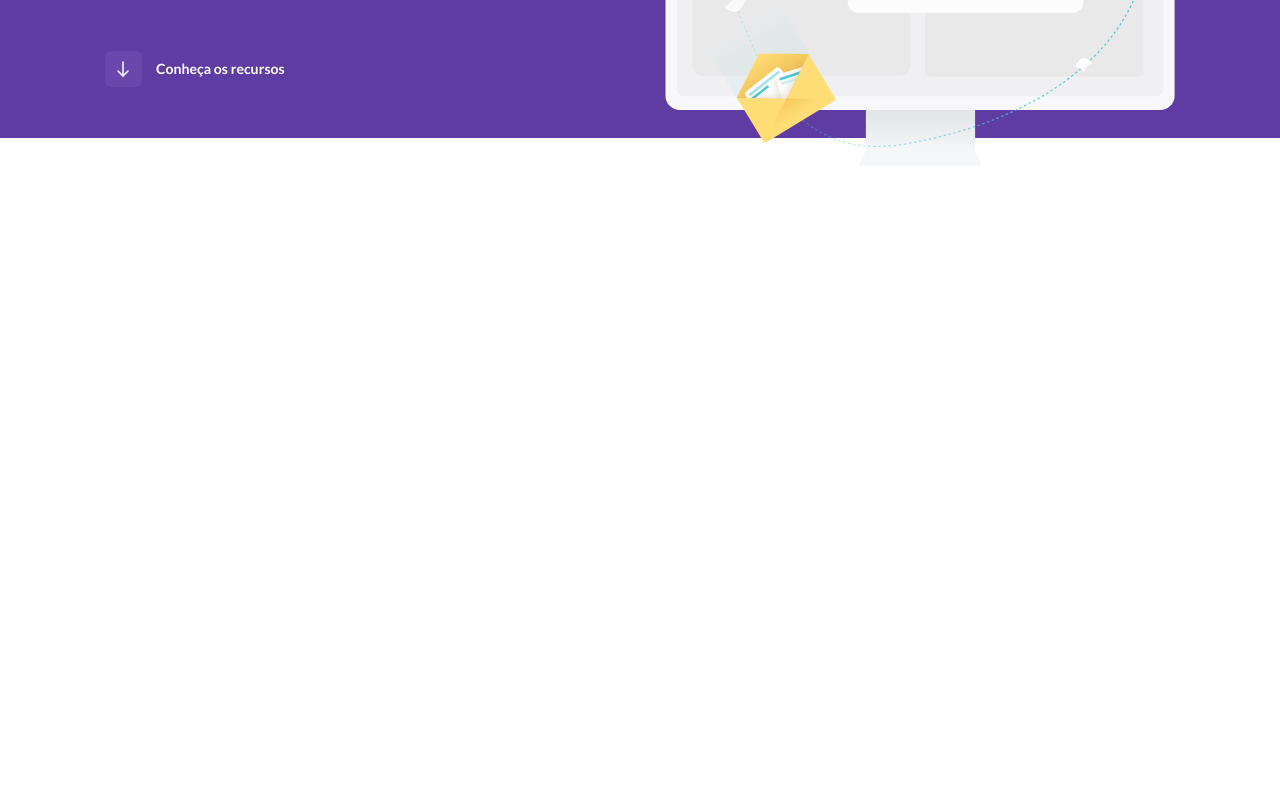
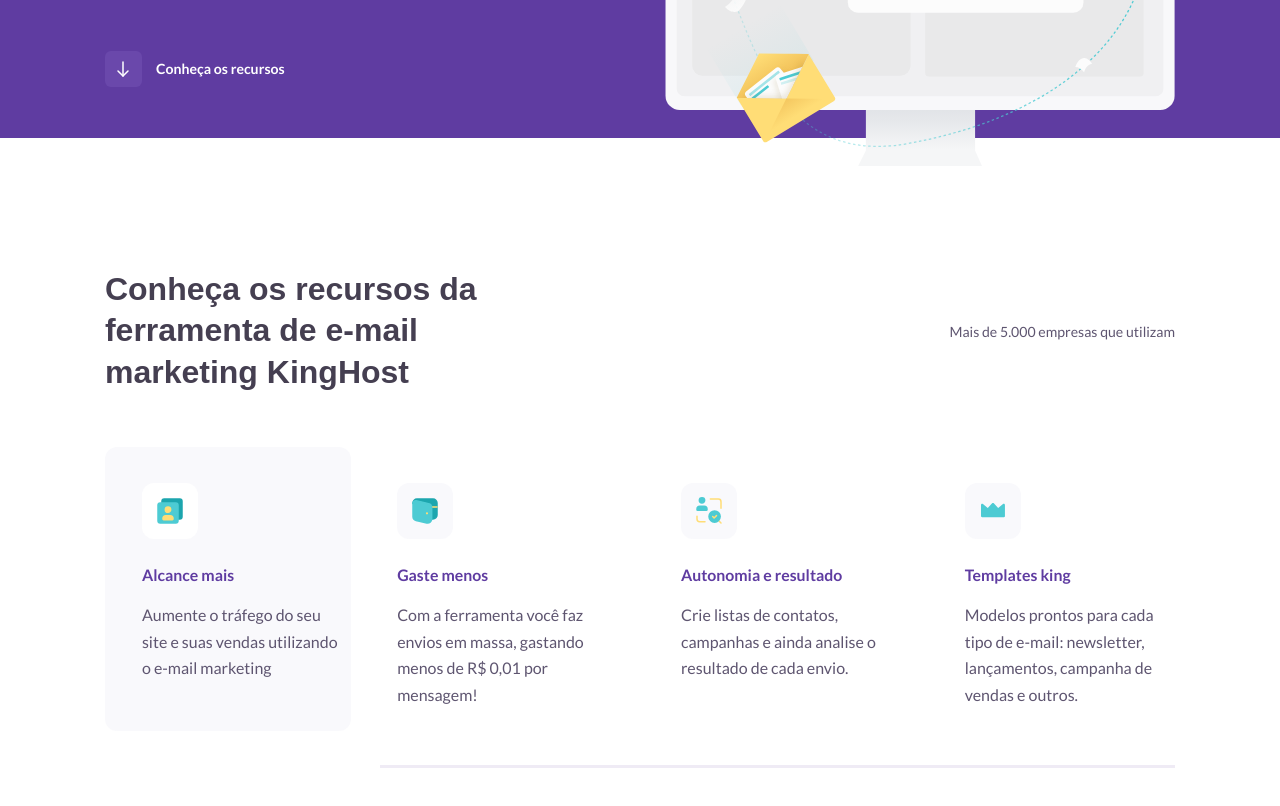
Before and after one commit to caroline-medeiros/projetoHostinger, a plain HTML site: page index.html in a window 1280 px wide. Shown: the part 460-1266 px from the top of the page. Before the commit the page ends 800 px from the top, so only its background shows below. Drawn offline with Linux system fonts and the light colour scheme.

Commit message:
second commit

```diff
--- a/index.html
+++ b/index.html
@@ -6,7 +6,7 @@
     <meta name="viewport" content="width=device-width, initial-scale=1.0">
     <link rel="preconnect" href="https://fonts.googleapis.com">
     <link rel="preconnect" href="https://fonts.gstatic.com" crossorigin>
-    <link href="https://fonts.googleapis.com/css2?family=Lato:wght@400;700&family=PT+Sans:ital,wght@1,700&display=swap" rel="stylesheet">
+    <link href="https://fonts.googleapis.com/css2?family=Lato:wght@400;700&family=PT+Sans:wght@1,700&display=swap" rel="stylesheet">
     <link rel="stylesheet" href="css/main.min.css">
     <title>Landing Page - Hostinger</title>
 </head>
@@ -34,6 +34,7 @@
             </nav>
         </div>
     </header>
+
     <section class="s-hero">
         <div class="container">
             <div class="text">
@@ -54,5 +55,55 @@
         </div>
 
     </section>
+
+    <section class="s-resources">
+        <div class="container">
+            <div class="top">
+                <h2>Conheça os recursos da ferramenta de e-mail marketing KingHost</h2>
+                <p>Mais de 5.000 empresas que utilizam </p>
+            </div>
+            <div class="content">
+                <div class="card-featured">
+                    <div class="icon">
+                            <img src="img/icon.svg" alt="">
+                    </div>
+                    <div class="info">
+                        <h4>Alcance mais</h4>
+                        <p>Aumente o tráfego do seu site e suas vendas utilizando o e-mail marketing</p>
+                    </div>
+                </div>
+                <ul>
+                    <li>
+                        <div class="icon">
+                        <img src="img/icon (1).svg" alt="">
+                        </div>
+                        <div class="info">
+                            <h4>Gaste menos</h4>
+                            <p>Com a ferramenta você faz envios em massa, gastando menos de R$ 0,01 por mensagem!</p>
+                        </div>
+                    </li>
+                    <li>
+                        <div class="icon">
+                            <img src="img/icon (2).svg" alt="">
+                            </div>
+                            <div class="info">
+                                <h4>Autonomia e resultado</h4>
+                                <p>Crie listas de contatos, campanhas e ainda analise o resultado de cada envio.</p>
+                            </div>
+                    </li>
+                    <li>
+                        <div class="icon">
+                            <img src="img/Path (1).svg" alt="">
+                            </div>
+                            <div class="info">
+                                <h4>Templates king</h4>
+                                <p>Modelos prontos para cada tipo de e-mail: newsletter, lançamentos, campanha de vendas e outros.</p>
+                            </div>
+                    </li>
+                </ul>
+            </div>
+        </div>
+    </section>
+
 </body>
 </html>
--- a/scss/_home.scss
+++ b/scss/_home.scss
@@ -92,3 +92,138 @@
     }
 
 }
+
+.s-resources {
+    padding-top: 14.9rem;
+    padding-bottom: 9.9rem;
+
+    .top {
+        @include flex(row, center, space-between );
+        margin-bottom: 53px;
+        h2 {
+            font-family: 'PT sans', sans-serif;
+            font-weight: bold;
+            font-size: 32px;
+            line-height: 130%;
+            color: $gray-01;
+            max-width: 50.3rem;
+        }
+        p {
+            font-weight: 500;
+            font-size: 1.6rem;
+            line-height: 150%;
+            color: $gray-02;
+
+        }
+    }
+    .content {
+        @include flex(row, flex-start, space-between);
+        .icon {
+            width: 6.4rem;
+            height: 6.4rem;
+            background-color: rgba(197, 190, 220, 0.1);
+            border-radius: 12px;
+            @include flex(row, center, center);
+            margin-bottom: 3rem;
+        }
+        .info {
+            max-width: 23.9rem;
+            h4 {
+                font-weight: bold;
+                font-size: 1.8rem;
+                line-height: 2.2rem;
+                color: $purple;
+                margin-bottom: 2rem;
+            }
+
+            p {
+                font-size: 16px;
+                line-height: 165%;
+                color: $gray-02;
+            }
+        }
+
+        .card-featured {
+            width: 100%;
+            max-width: 28rem;
+            height: 32.3rem;
+            background-color: rgba(197, 190, 220, 0.1);
+            border-radius: 12px;
+            padding-top: 4.1rem;
+            padding-left: 4.2rem;
+            .info {
+                max-width: 204px;
+            }
+            .icon {
+                background-color: $white ;
+            }
+        }
+
+        ul {
+            width: 100%;
+            max-width: 90.4rem;
+            @include flex(row, flex-start, space-between);
+            margin-top: 4.1rem;
+            border-bottom: 3px solid rgba(95, 60, 161, 0.1);
+            padding-bottom: 6.5rem;
+            padding-left: 2rem;
+        }
+    }
+    @include responsive(991px) {
+        .content {
+            flex-direction: column;
+            align-items: flex-start;
+            .card-featured {
+                max-width: 100%;
+                height: auto;
+                padding: 30px;
+                @include flex(column, center, center);
+                .info {
+                    max-width: 100%;
+                    h4, p {
+                        text-align: center;
+                    }
+                }
+            }
+        }
+    }
+
+    @include responsive(768px) {
+        padding-top: 10rem;
+        padding-bottom: 5rem;
+        .top {
+            flex-direction: column;
+            h2 {
+                text-align: center;
+                margin-bottom: 20px;
+            }
+        }
+
+        .content {
+            ul {
+                gap: 25px;
+            }
+        }
+    }
+
+    @include responsive(480px) {
+        padding-top: 6rem;
+        .content {
+            ul {
+                flex-direction: column;
+                padding-left: 0px;
+                li {
+                    @include flex(column, center, center);
+                    h4, p {
+                        text-align: center;
+                    }
+
+                }
+            }
+            .info {
+                max-width: 95%;
+            }
+        }
+    }
+
+}
```
Also changed, not shown: css/main.min.css, 1 other file.
